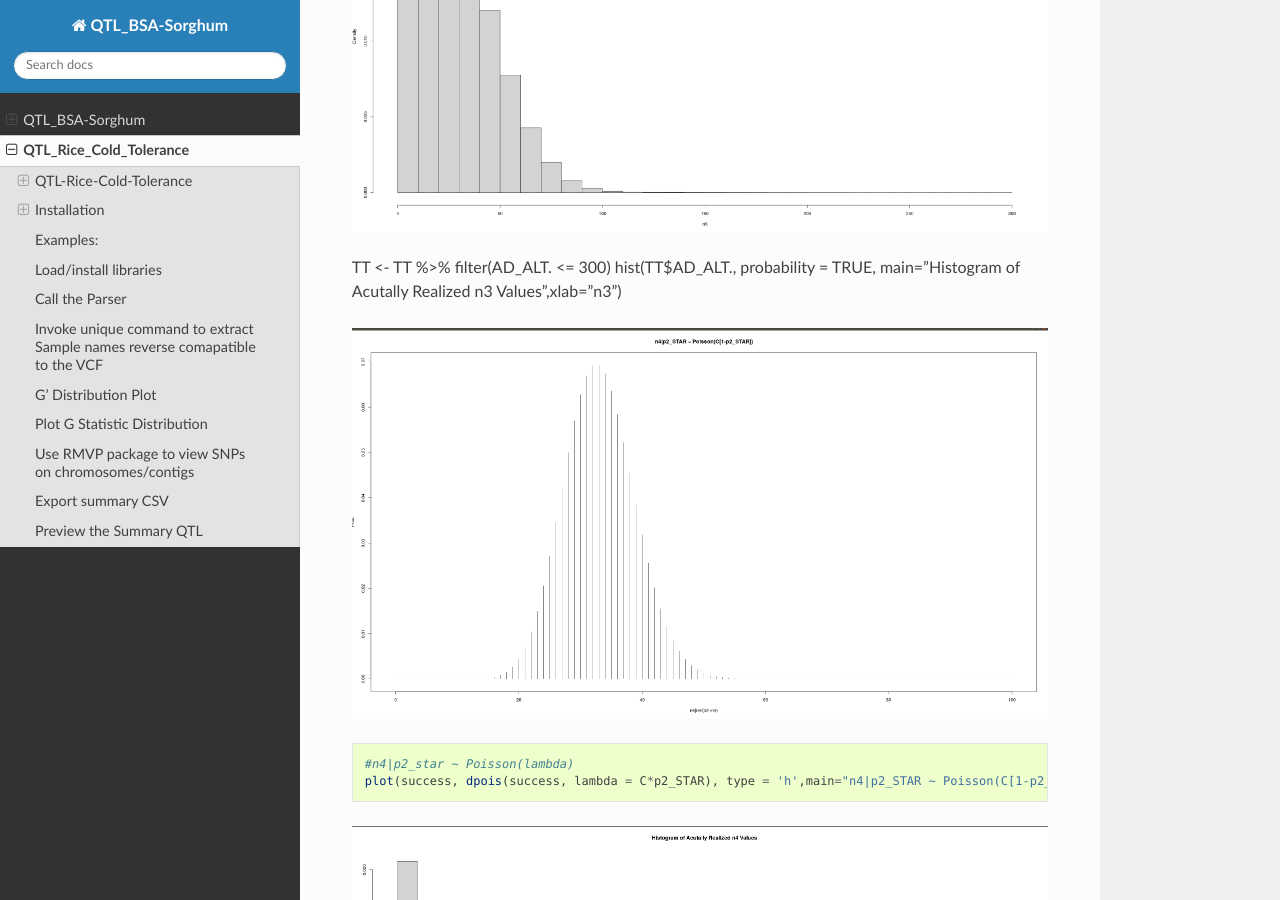
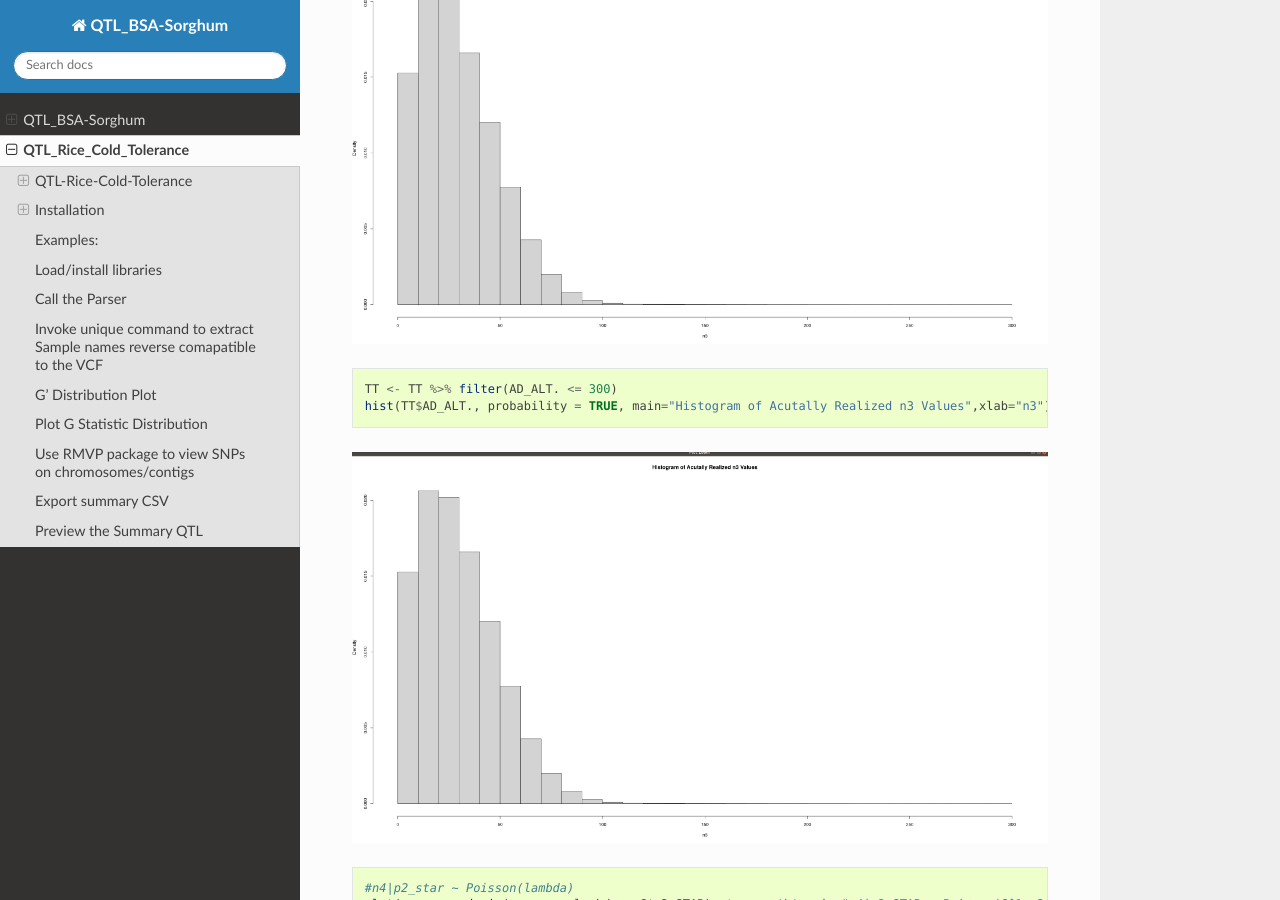
Before and after one commit to PBGLMichaelHall/ReadTheDocsQTL, a Sphinx documentation site: the page built from docs/source/Rice.rst, in a window 1280 px wide and 900 px high, scrolled down 15999 px. Built offline with Sphinx 7.4.7 and the Read the Docs theme 2.0.0, drawn with Linux system fonts in a browser that asks for light colours.

Commit message:
Update Rice.rst

```diff
--- a/docs/source/Rice.rst
+++ b/docs/source/Rice.rst
@@ -501,11 +501,11 @@ Preview the Summary QTL
 .. code:: r
 
 
-TT <- TT %>% filter(AD_ALT. <= 300)
-hist(TT$AD_ALT., probability = TRUE, main="Histogram of Acutally Realized n3 Values",xlab="n3")
+   TT <- TT %>% filter(AD_ALT. <= 300)
+   hist(TT$AD_ALT., probability = TRUE, main="Histogram of Acutally Realized n3 Values",xlab="n3")
 
 
-.. figure:: ../images/61.png
+.. figure:: ../images/60.png
    :alt:
 
 .. code:: r
@@ -520,7 +520,7 @@ hist(TT$AD_ALT., probability = TRUE, main="Histogram of Acutally Realized n3 Val
 
    hist(tt$AD_ALT., probability = TRUE, main="Histogram of Acutally Realized n4 Values",xlab="n4")
 
-.. figure:: ../images/63.png
+.. figure:: ../images/62.png
    :alt:
 
 .. code:: r
```
Also changed, not shown: other parts of docs/source/Rice.rst (+3 -3 lines).
